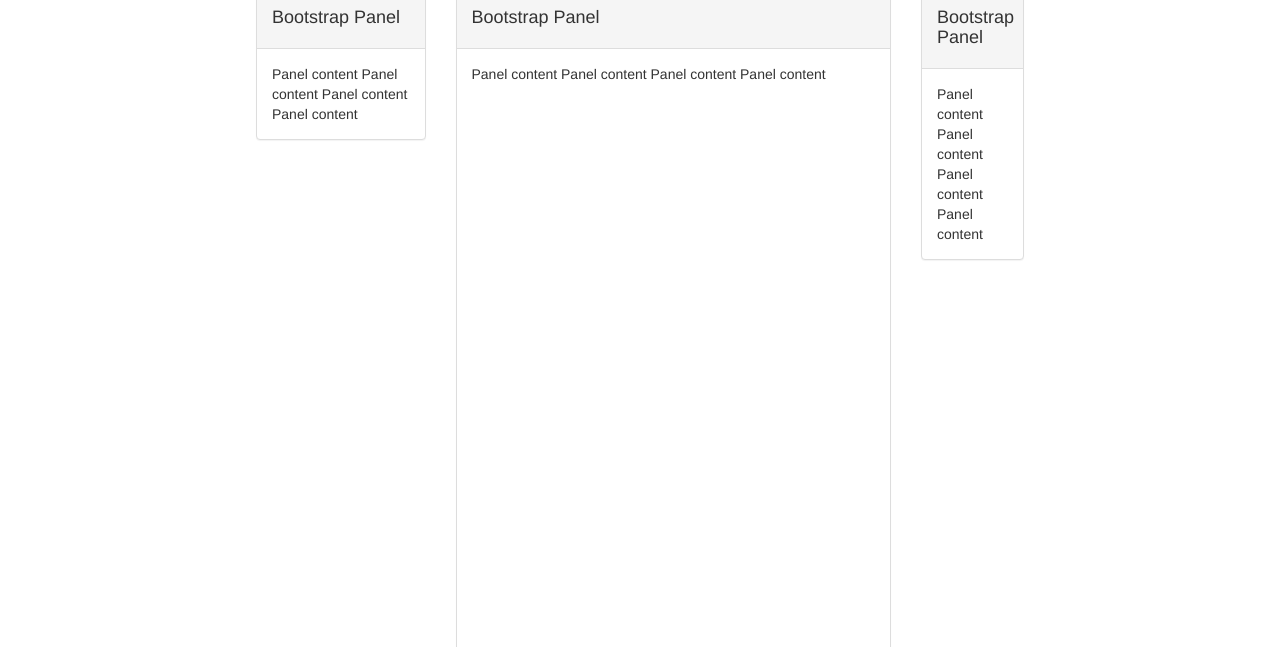
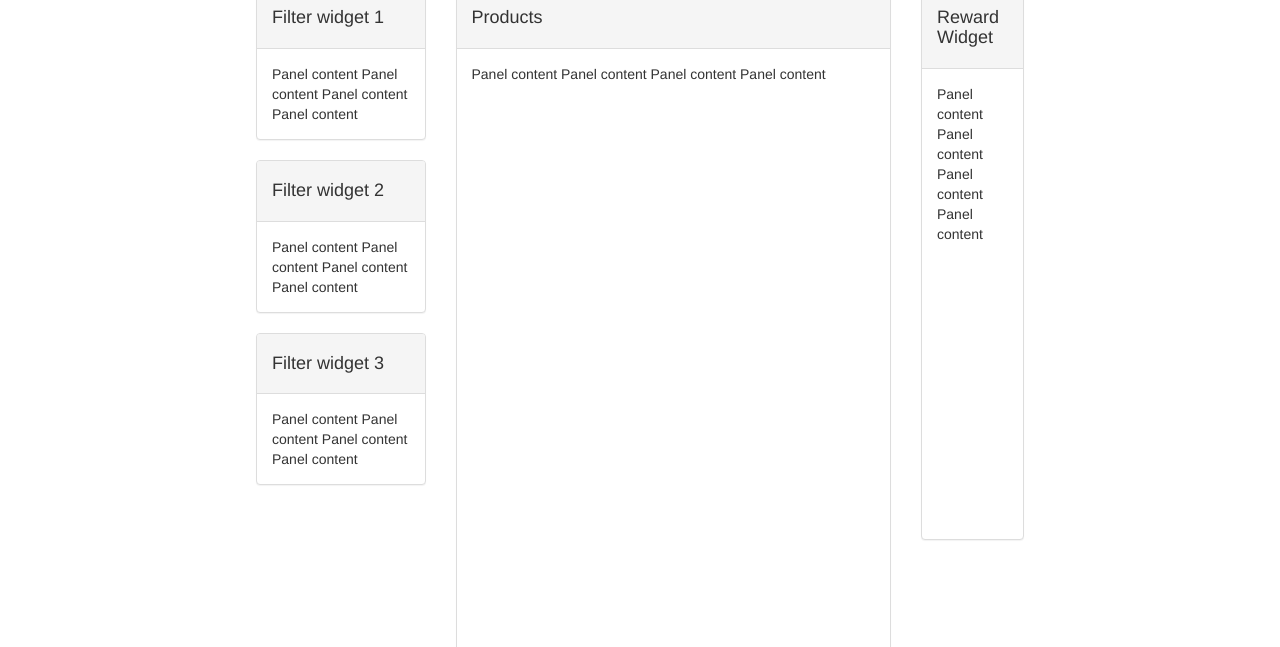
Before and after one commit to Cam000/PowerupWebsite, a plain HTML site: page index.html in a window 1280 px wide. Shown: the part 153-800 px from the top of the page. Drawn offline with nearby package versions, Linux system fonts and the light colour scheme.

Commit message:
added more content boxes and reorganised nested rows

```diff
--- a/index.html
+++ b/index.html
@@ -71,13 +71,46 @@
 	<div class="container-body">
 		<div class="row">
 					<div class="col-md-3">
+
+
+						<div class="row">
+
+
+
+							<div class="col-md-12">
 								<div class="panel panel-default">
-  						<div class="panel-heading"><h4>Bootstrap Panel</h4></div>
+		  						<div class="panel-heading"><h4>Filter widget 1</h4></div>
 		  						<div class="panel-body">
 		    					Panel content
 		    					Panel content
 		    					Panel content
 		    					Panel content
+		  						</div>
+								</div>
+							</div>
+
+							<div class="col-md-12">
+								<div class="panel panel-default">
+		  						<div class="panel-heading"><h4>Filter widget 2</h4></div>
+		  						<div class="panel-body">
+		    					Panel content
+		    					Panel content
+		    					Panel content
+		    					Panel content
+		  						</div>
+								</div>
+							</div>
+
+							<div class="col-md-12">
+								<div class="panel panel-default">
+		  						<div class="panel-heading"><h4>Filter widget 3</h4></div>
+		  						<div class="panel-body">
+		    					Panel content
+		    					Panel content
+		    					Panel content
+		    					Panel content
+		  						</div>
+								</div>
 							</div>
 						</div>
 
@@ -87,7 +120,7 @@
 					<div class="col-md-7">
 
 						<div class="panel panel-default">
-  						<div class="panel-heading"><h4>Bootstrap Panel</h4></div>
+  						<div class="panel-heading"><h4>Products</h4></div>
   						<div class="panel-body">
     					Panel content
     					Panel content
@@ -110,12 +143,17 @@
 					<div class="col-md-2">
 
 						<div class="panel panel-default">
-  						<div class="panel-heading"><h4>Bootstrap Panel</h4></div>
+  						<div class="panel-heading"><h4>Reward Widget</h4></div>
   						<div class="panel-body">
     					Panel content
     					Panel content
     					Panel content
     					Panel content
+    					</br></br></br></br></br>
+    					</br></br></br></br></br>
+    					</br></br></br></br></br>
+
+
 
 
 
```
Lines whose indentation alone changed are shown as unchanged.
